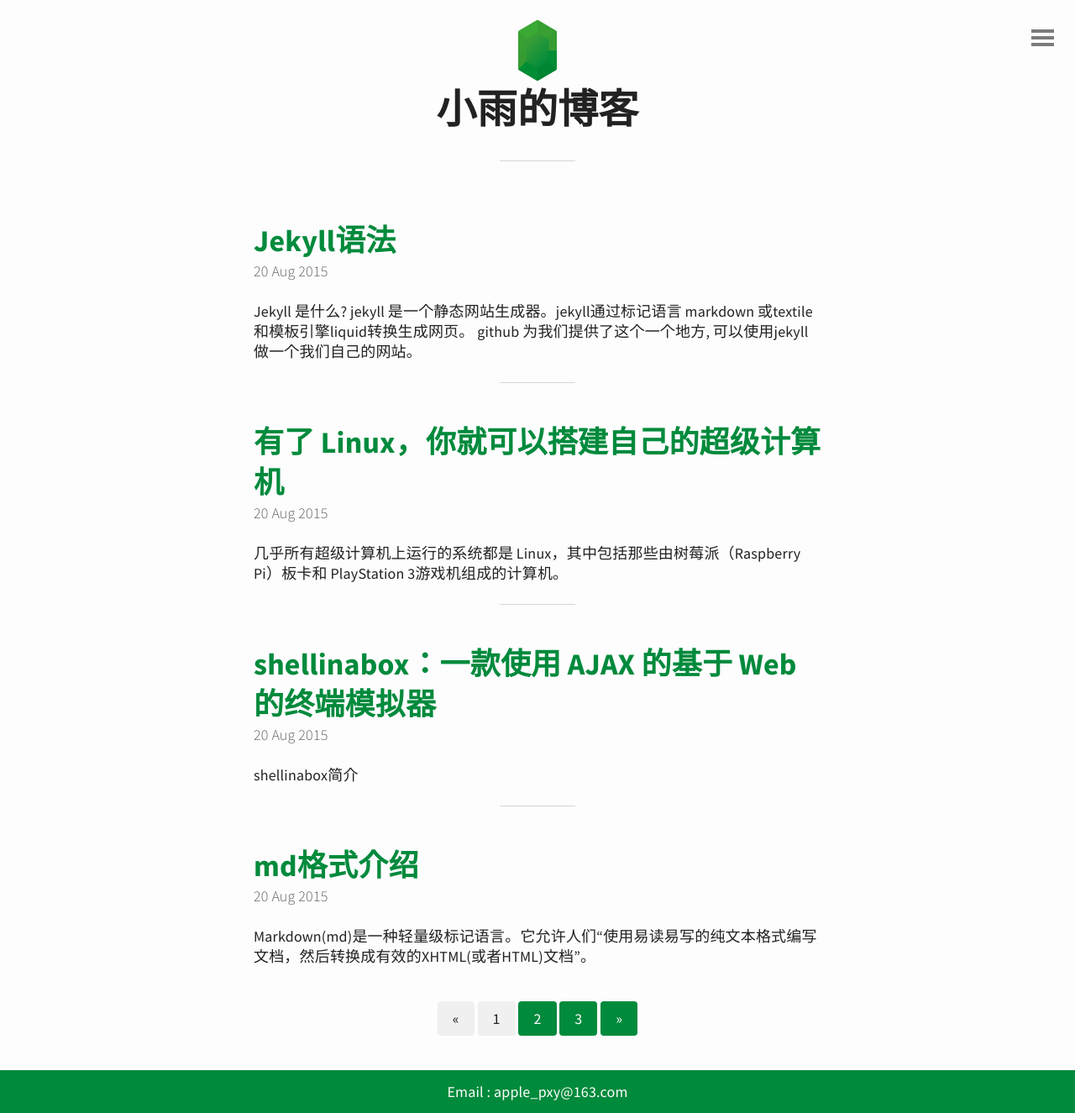
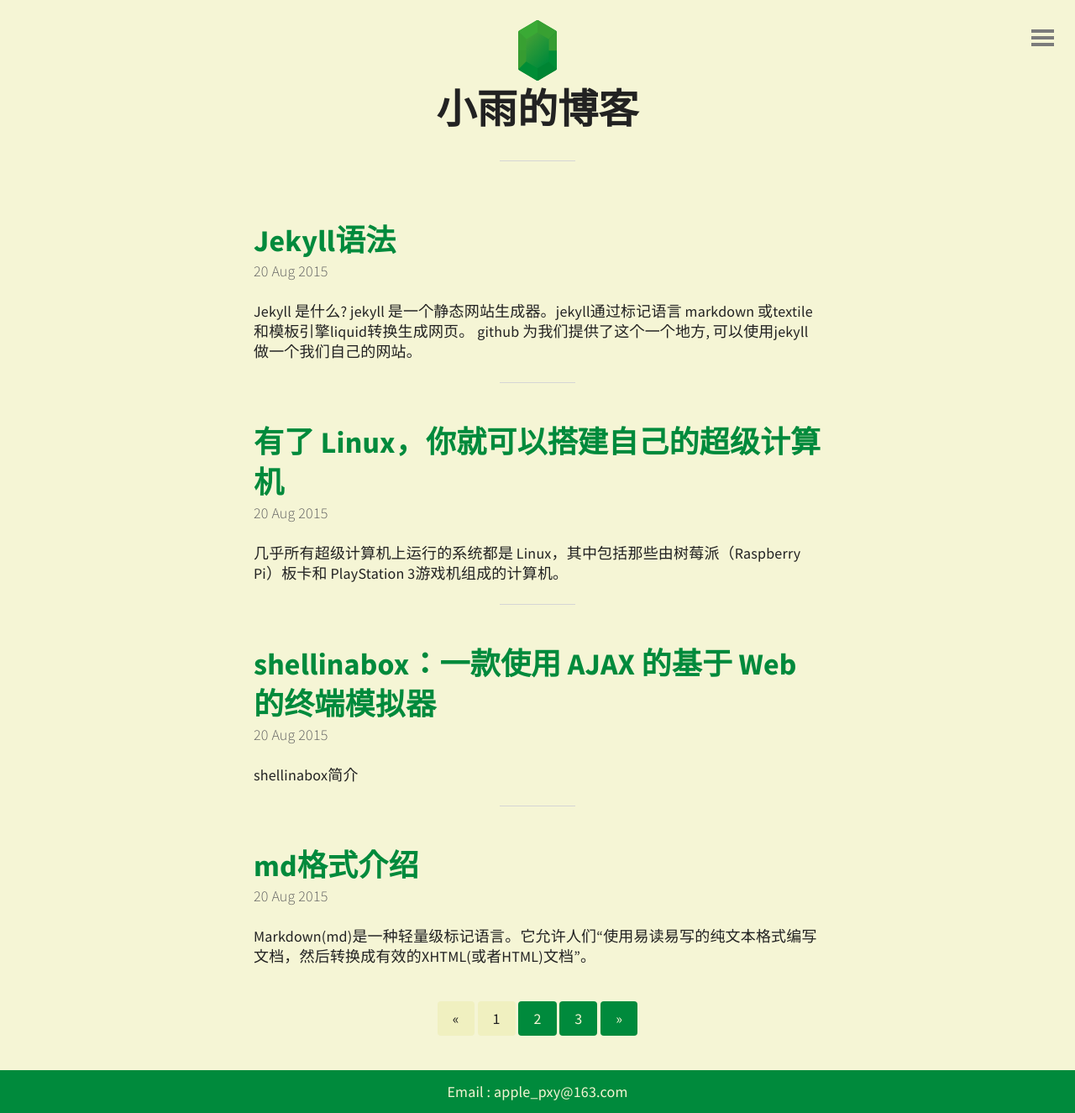
Before and after one commit to xiaoyu33/xiaoyu33.github.io, a Jekyll site: the page built from index.html, in a window 1280 px wide. Shown: the whole page at 84% size. Built offline with Jekyll 4.4.1, drawn with Linux system fonts in a browser that asks for light colours; the list of posts is cut into pages by our own code.

Commit message:
Update base.scss

```diff
--- a/_sass/base.scss
+++ b/_sass/base.scss
@@ -19,7 +19,7 @@ html, body, h1, h2, h3, h4, h5, h6, p, ul, ol, li, img {
 /*- Base color -*/
 
 $main-color: #008A3C;
-$background-color: #FDFDFD;
+$background-color: #F5F5D5;
 $text-color: #222222;
 
 /*- Base settings -*/
```
